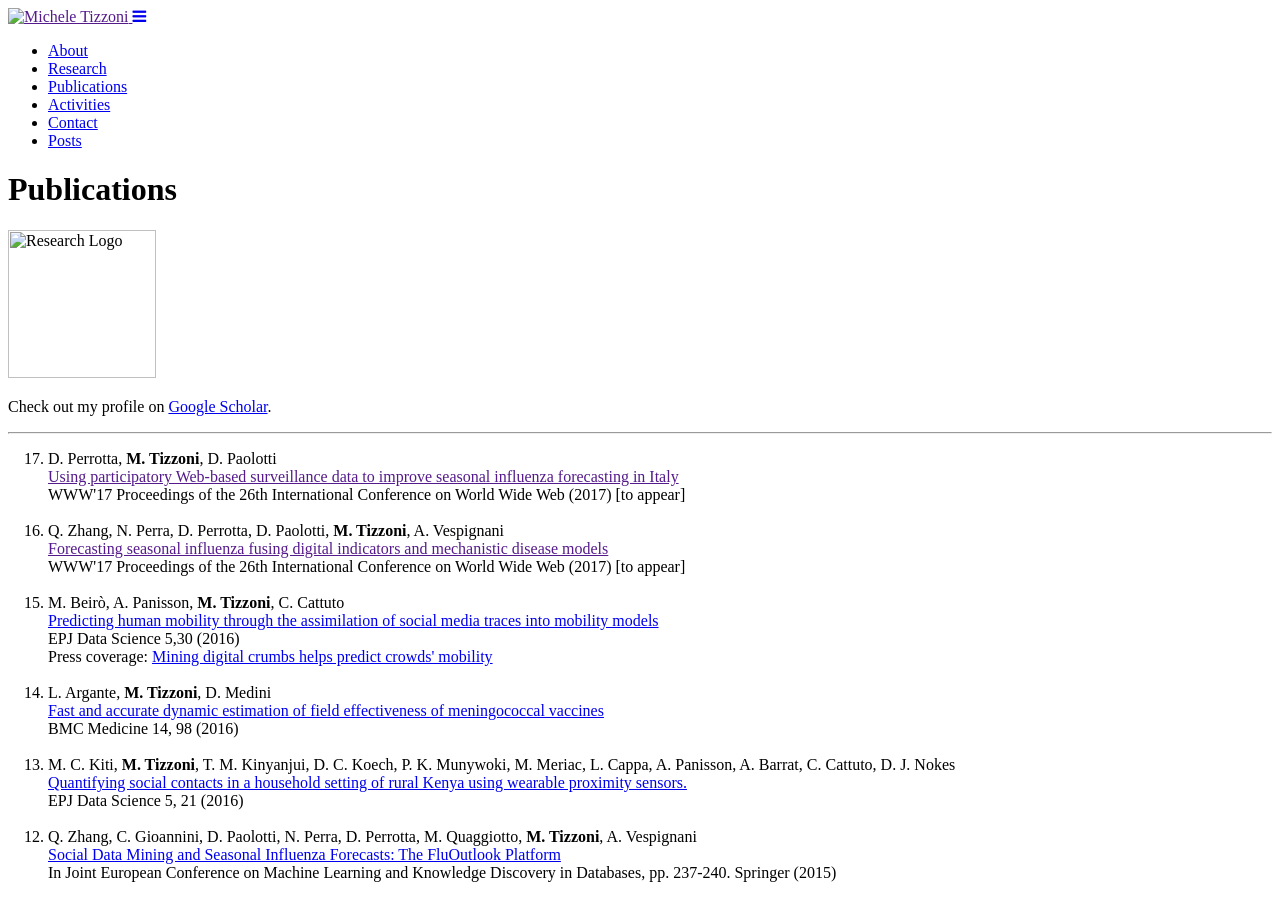
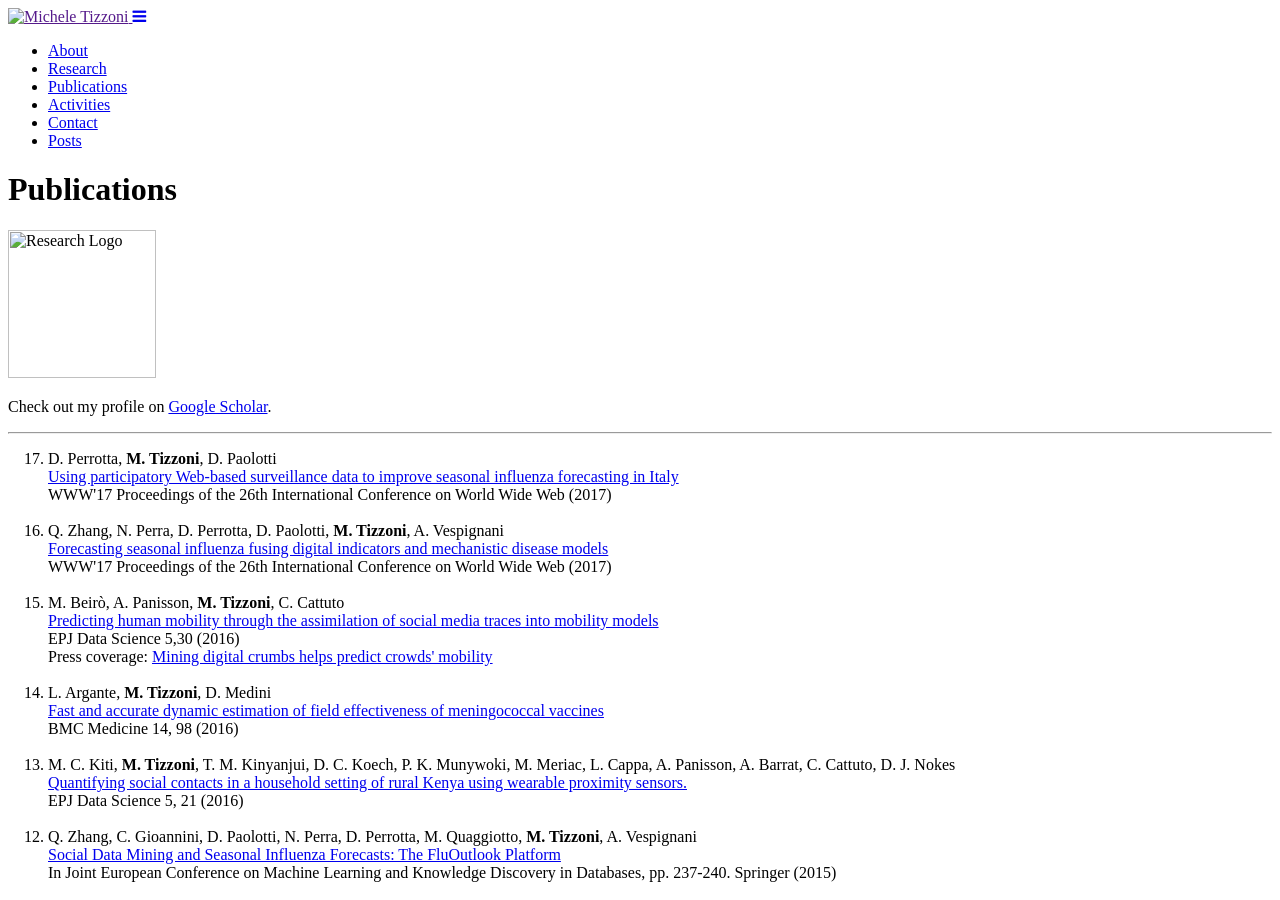
Before and after one commit to micheletizzoni/micheletizzoni.github.io, a Jekyll site: the page built from 3_publications.md, in a window 1280 px wide and 900 px high. Built offline with Jekyll 4.4.1, drawn with Linux system fonts in a browser that asks for light colours; nearby versions of some CDN libraries; a style sheet for code colours, icons or effects is not loaded.

```diff
--- a/3_publications.md
+++ b/3_publications.md
@@ -13,17 +13,15 @@ Check out my profile on [Google Scholar][scholar].
 
 <ol reversed>
 
-
-
   <li>D. Perrotta, <strong>M. Tizzoni</strong>, D. Paolotti<br>
-  <a href="">Using participatory Web-based surveillance data to improve seasonal influenza forecasting in Italy</a><br>
-  WWW'17 Proceedings of the 26th International Conference on World Wide Web (2017) [to appear]<br>
+  <a href="http://papers.www2017.com.au.s3-website-ap-southeast-2.amazonaws.com/proceedings/p303.pdf">Using participatory Web-based surveillance data to improve seasonal influenza forecasting in Italy</a><br>
+  WWW'17 Proceedings of the 26th International Conference on World Wide Web (2017)<br>
   </li>
   <br>
 
   <li>Q. Zhang, N. Perra, D. Perrotta, D. Paolotti, <strong>M. Tizzoni</strong>, A. Vespignani<br>
-  <a href="">Forecasting seasonal influenza fusing digital indicators and mechanistic disease models</a><br>
-  WWW'17 Proceedings of the 26th International Conference on World Wide Web (2017) [to appear]<br>
+  <a href="http://papers.www2017.com.au.s3-website-ap-southeast-2.amazonaws.com/proceedings/p311.pdf">Forecasting seasonal influenza fusing digital indicators and mechanistic disease models</a><br>
+  WWW'17 Proceedings of the 26th International Conference on World Wide Web (2017)<br>
   </li>
   <br>
 
```
